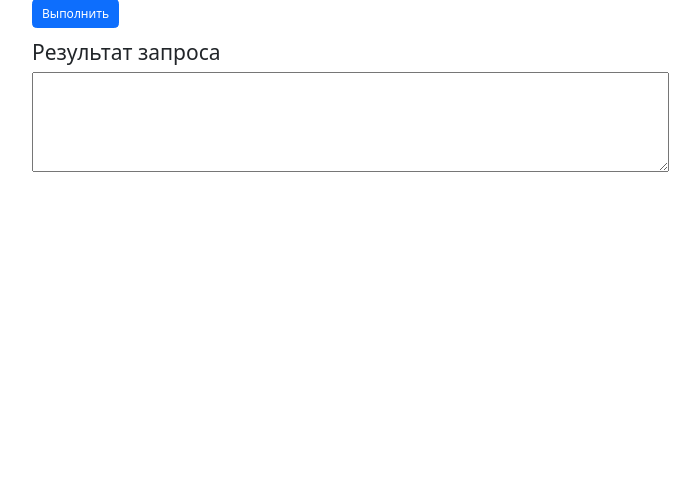
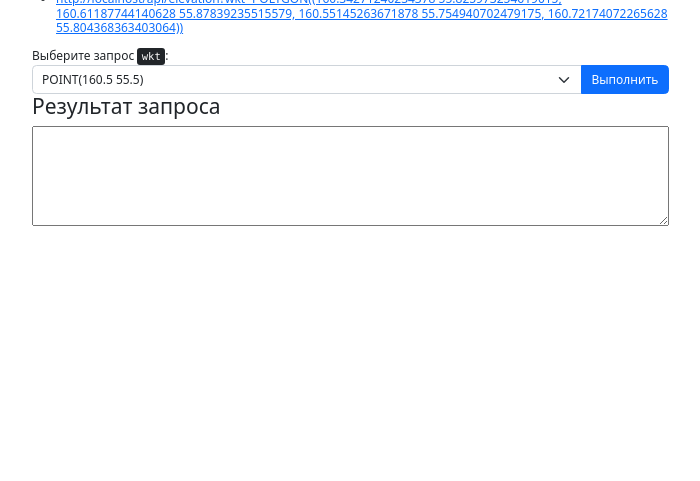
Before and after one commit to bairdob/PracticeMai2022, a Flask app: page /elevation in a window 1280 px wide. Shown: the part 219-700 px from the top of the page, without its empty margins (56-756 px from the left). Run offline with Flask 2, Linux system fonts and the light colour scheme; some libraries are stand-ins or nearby versions.

Commit message:
add usecase for elevation service

```diff
--- a/static/elevation.js
+++ b/static/elevation.js
@@ -51,10 +51,9 @@ map.on('click', function (event) {
 
 
 function calculate_elevation(){
-
-    // let point = document.getElementById('input_point').value;
-    // let url = 'http://' + window.location.host + '/api/elevation?wkt='+ point;
-    let url = 'http://' + window.location.host +'/api/elevation?wkt=POINT(160.5 55.5 )';
+    let sel = document.getElementById('select_wkt');
+    let wkt = sel.options[sel.selectedIndex].text;
+    let url = 'http://' + window.location.host + '/api/elevation?wkt='+ wkt;
 
     let xhr = new XMLHttpRequest();
     xhr.open("GET", encodeURI(url));
--- a/templates/elevation.html
+++ b/templates/elevation.html
@@ -25,10 +25,10 @@
 				<div>
 					<h3>Сервис высот<h3>
 
-					<p class="text-muted">Функция возвращает линию ортодромии в формате WKT с данными о высоте</p>
+					<p class="text-muted">Функция возвращает WKT с данными о высоте</p>
 
 					<h6><b>URL: </b><span class="text-danger" style="background-color: #ffddee;">/api/elevation? wkt= <kbd>wkt</kbd></span></h6>
-
+					<p class="text-warning">Координаты для выбора широты и долготы ограничены синим прямоугольником, т.к. данные подготовлены на вулканы Камчатки (55-56 с.ш. и 160-161 в.д.) </p>
 					<h6>
 						<b>Пример:</b>
 						<ul>
@@ -43,7 +43,17 @@
 
 
 				</div>
-                 <p><input id="clickMe" type="button" class="btn btn-primary" value="Выполнить" onclick="calculate_elevation();" /></p>
+				Выберите запрос <kbd>wkt</kbd>:
+				<div class="input-group">
+					<select class="form-select" id="select_wkt" aria-label="Default select example">
+					 	<!-- <option selected>wkt</option> -->
+					  	<option value="1">POINT(160.5 55.5)</option>
+					  	<option value="2">LINESTRING(160.1 55.1, 160.2 55.8)</option>
+					  	<option value="3">POLYGON((160.34271240234378 55.825973254619015, 160.61187744140628 55.87839235515579, 160.55145263671878 55.754940702479175, 160.72174072265628 55.804368363403064))</option>
+					</select>
+
+	                <input id="clickMe" type="button" class="btn btn-primary" value="Выполнить" onclick="calculate_elevation();" />
+                </div>
                 <div>
                     <h3>Результат запроса<h3>
                     <p><textarea id="output_linestring" name="output_linestring"></textarea></p>
```
